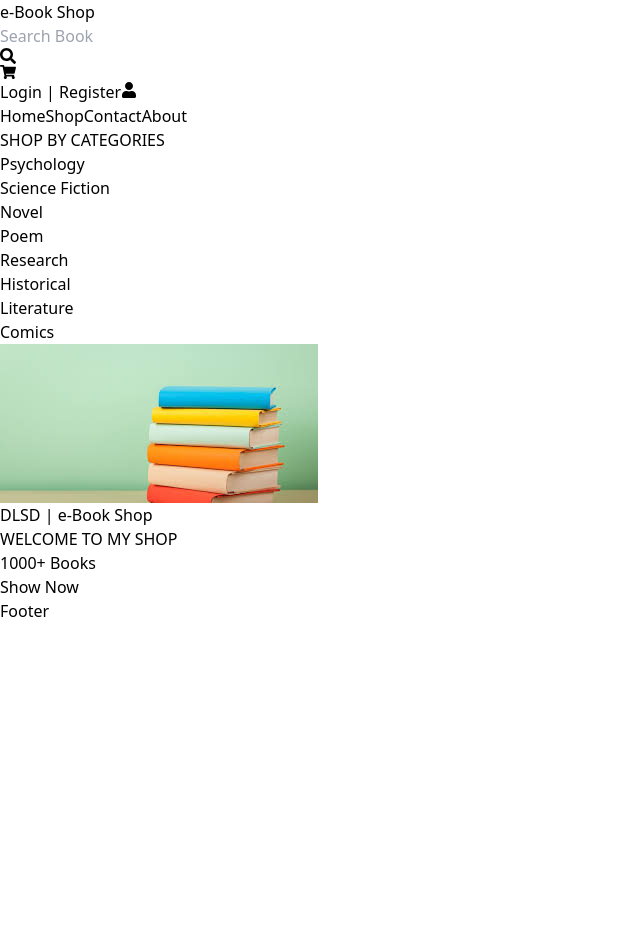
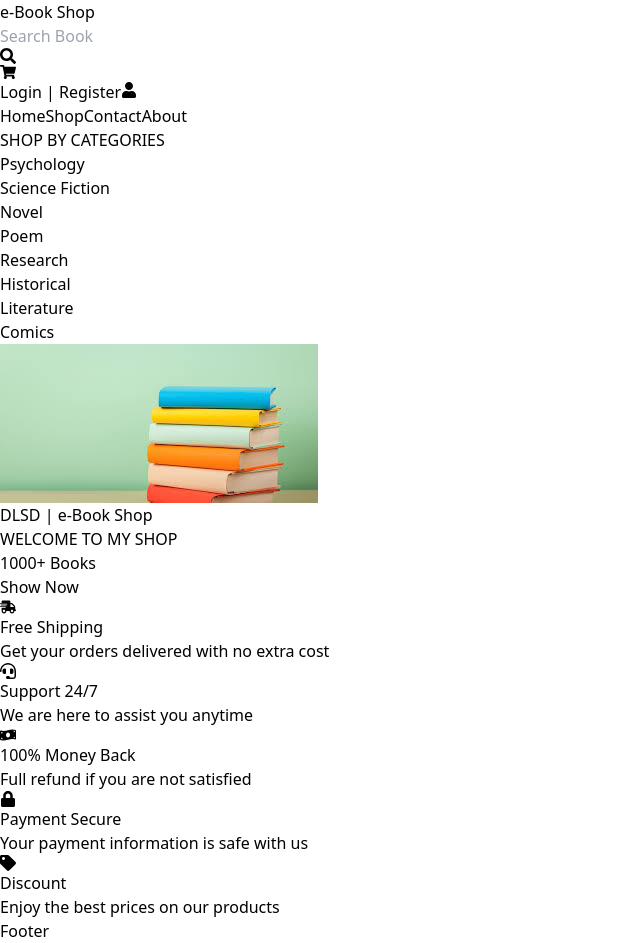
Before and after one commit to dilsad-erdogan/e-book-shop, a React (Vite) app: page / in a window 1280 px wide. Shown: the whole page, without its empty margins (0-640 px from the left). Before the commit the page ends 800 px from the top, so only its background shows below. Built offline with nearby package versions, Linux system fonts and the light colour scheme.

Commit message:
infosection

```diff
--- /dev/null
+++ b/src/components/InfoSection.jsx
@@ -0,0 +1,46 @@
+import { FaShippingFast, FaHeadset, FaMoneyBillWave, FaLock, FaTag } from "react-icons/fa";
+const InfoSection = () => {
+  const infoItems = [
+    {
+        icon: <FaShippingFast className="text-3xl text-red-600" />,
+        title: 'Free Shipping',
+        description: 'Get your orders delivered with no extra cost'
+    },
+    {
+        icon: <FaHeadset className="text-3xl text-red-600" />,
+        title: 'Support 24/7',
+        description: 'We are here to assist you anytime'
+    },
+    {
+        icon: <FaMoneyBillWave className="text-3xl text-red-600" />,
+        title: '100% Money Back',
+        description: 'Full refund if you are not satisfied'
+    },
+    {
+        icon: <FaLock className="text-3xl text-red-600" />,
+        title: 'Payment Secure',
+        description: 'Your payment information is safe with us'
+    },
+    {
+        icon: <FaTag className="text-3xl text-red-600" />,
+        title: 'Discount',
+        description: 'Enjoy the best prices on our products'
+    },
+  ];
+
+  return (
+    <div className="bg-white pb-8 pt-12">
+        <div className="container mx-auto grid grid-cols-1 md:grid-cols-2 lg:grid-cols-5 gap-4">
+            {infoItems.map((item, index) => (
+                <div key={index} className="flex flex-col items-center text-center p-4 border rounded-lg shadow-md transform transition-transform duration-300 hover:scale-105 cursor-pointer">
+                    {item.icon}
+                    <h3 className="mt-4 text-xl font-semibold">{item.title}</h3>
+                    <p className="mt-2 text-gray-600">{item.description}</p>
+                </div>
+            ))}
+        </div>
+    </div>
+  )
+}
+
+export default InfoSection
--- a/src/pages/Home.jsx
+++ b/src/pages/Home.jsx
@@ -1,5 +1,6 @@
 import { Categories } from "../assets/mockData";
 import HeroImage from "../assets/Images/images.jpeg";
+import InfoSection from "../components/InfoSection";
 
 const Home = () => {
   return (
@@ -28,6 +29,8 @@
           </div>
         </div>
       </div>
+
+      <InfoSection />
     </div>
   )
 }
```
